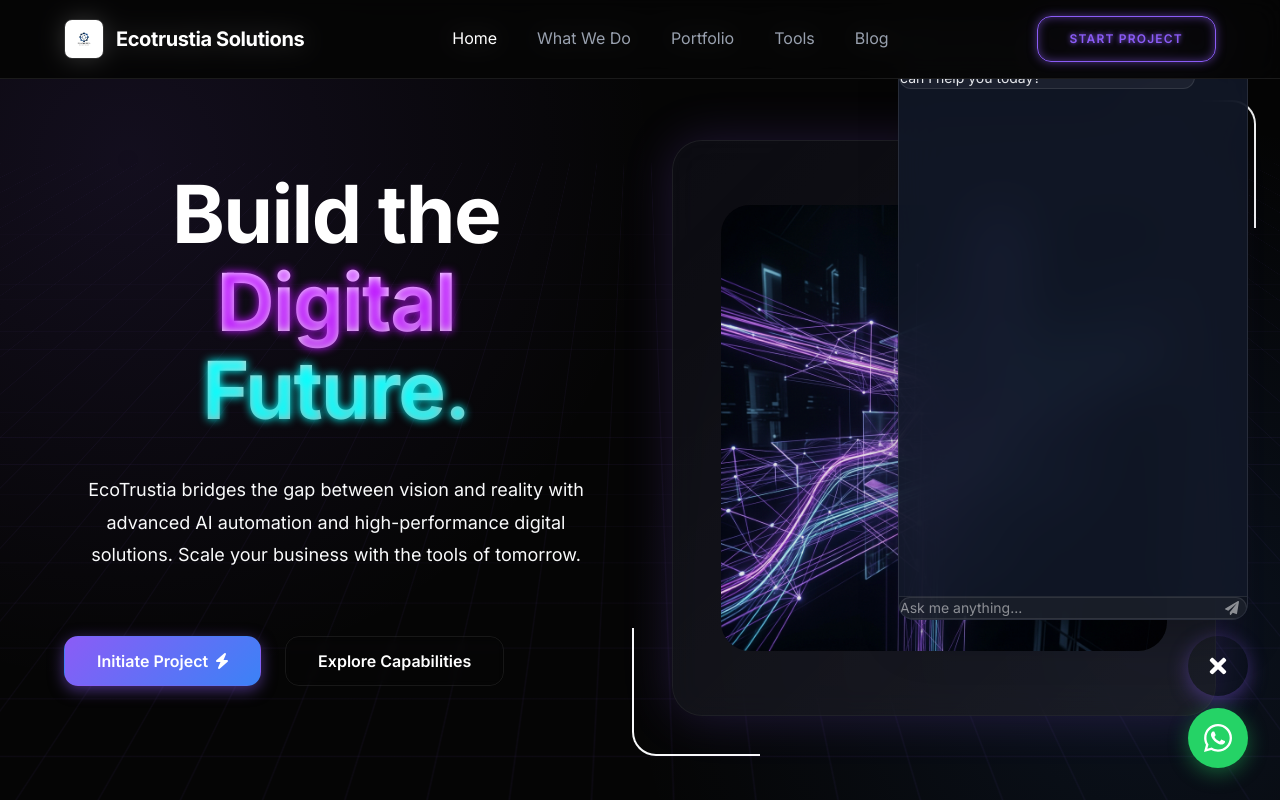
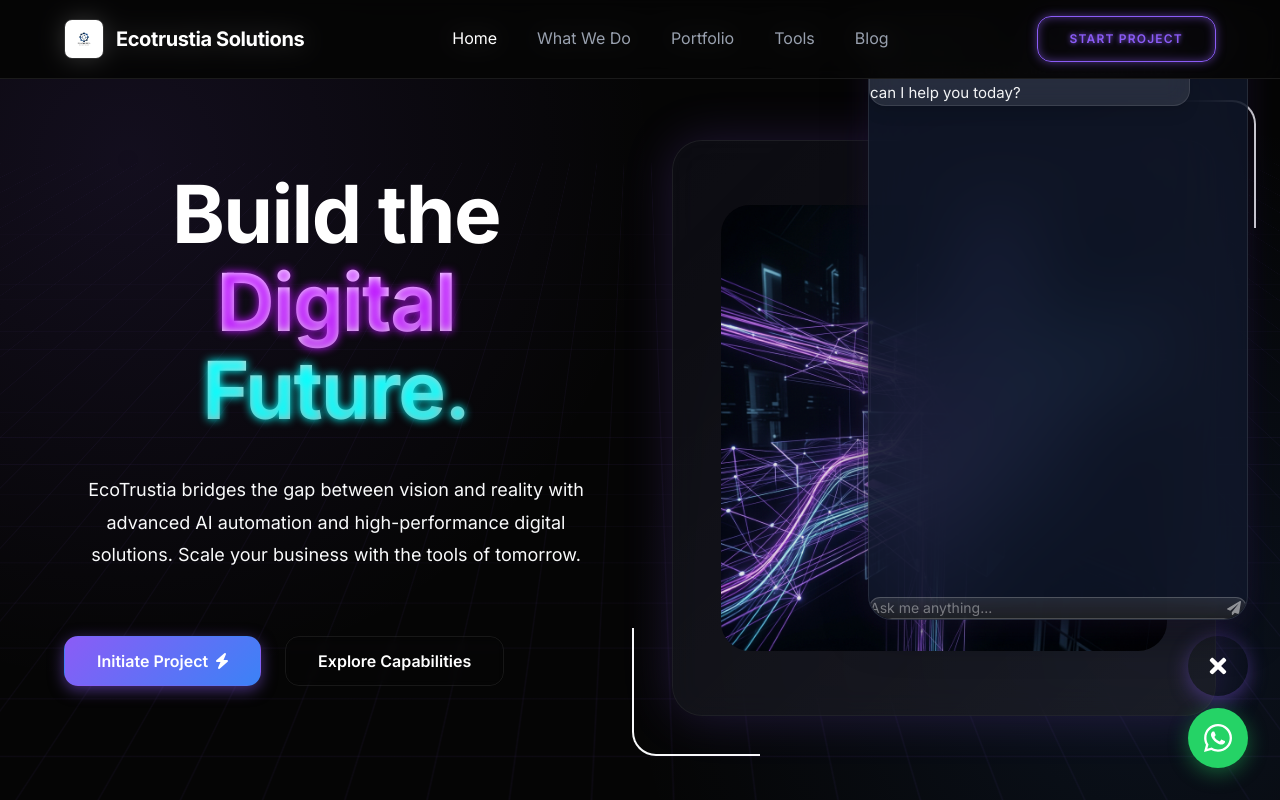
Before and after one commit to ahmed-ali-codes/ecotrustia-solutions, a Next.js app: page / in a window 1280 px wide. Both pictures are taken after a click on the button "Ask AI Assistant". Shown: the top 800 px of the page. Built offline with nearby package versions, Linux system fonts and the light colour scheme.

Commit message:
Enhance chatbot UI with glassmorphism and premium styling

```diff
--- a/src/app/components/FloatingWidgets.tsx
+++ b/src/app/components/FloatingWidgets.tsx
@@ -60,59 +60,66 @@ export default function FloatingWidgets() {
   return (
     <div className="fixed bottom-8 right-8 z-[100] flex flex-col items-end gap-4">
       {/* Chat Window */}
+      {/* Chat Window */}
       {isOpen && (
-        <div className="bg-[#111827]/90 backdrop-blur-xl border border-white/10 rounded-2xl w-[350px] h-[500px] sm:h-[600px] flex flex-col shadow-2xl overflow-hidden mb-4 animate-in fade-in slide-in-from-bottom-5">
+        <div className="bg-[#0f172a]/80 backdrop-blur-2xl border border-white/10 rounded-[1.5rem] w-[350px] sm:w-[380px] h-[500px] sm:h-[600px] flex flex-col shadow-[0_10px_40px_rgba(0,0,0,0.5),0_0_30px_rgba(139,92,246,0.15)] overflow-hidden mb-4 animate-in fade-in slide-in-from-bottom-5">
           {/* Header */}
-          <div className="bg-gradient-to-r from-primary/80 to-secondary/80 p-4 flex justify-between items-center text-white">
-            <div className="flex items-center gap-2">
-              <FaRobot className="text-xl" />
-              <span className="font-semibold">Ecotrustia AI</span>
+          <div className="bg-gradient-to-r from-primary/90 to-secondary/90 p-4 flex justify-between items-center text-white border-b border-white/10 relative overflow-hidden shrink-0">
+            <div className="absolute inset-0 bg-black/10 mix-blend-overlay"></div>
+            <div className="flex items-center gap-3 relative z-10">
+              <div className="bg-white/20 p-2.5 rounded-xl backdrop-blur-md shadow-[inset_0_1px_1px_rgba(255,255,255,0.4)]">
+                <FaRobot className="text-xl text-white drop-shadow-[0_0_8px_rgba(255,255,255,0.8)]" />
+              </div>
+              <div>
+                <h3 className="font-bold text-base leading-tight tracking-wide">Ecotrustia AI</h3>
+                <p className="text-[10px] text-white/80 uppercase tracking-widest font-semibold flex items-center gap-1.5 mt-0.5"><span className="w-1.5 h-1.5 rounded-full bg-green-400 shadow-[0_0_8px_rgba(74,222,128,0.8)] animate-pulse"></span> Online</p>
+              </div>
             </div>
-            <button onClick={() => setIsOpen(false)} className="hover:text-white/70 transition">
-              <FaTimes />
+            <button onClick={() => setIsOpen(false)} className="hover:bg-white/20 p-2 rounded-full transition relative z-10">
+              <FaTimes className="text-lg" />
             </button>
           </div>
 
           {/* Messages */}
-          <div className="flex-1 overflow-y-auto p-4 flex flex-col gap-3">
+          <div className="flex-1 overflow-y-auto p-5 flex flex-col gap-4 scrollbar-thin scrollbar-thumb-white/10 scrollbar-track-transparent relative">
             {messages.map((msg, idx) => (
               <div
                 key={idx}
-                className={`max-w-[85%] rounded-xl p-3 text-sm ${
+                className={`max-w-[85%] rounded-2xl p-4 text-[15px] leading-relaxed shadow-lg backdrop-blur-md ${
                   msg.role === 'user'
-                    ? 'bg-primary text-white self-end rounded-tr-sm'
-                    : 'bg-white/5 border border-white/10 text-gray-200 self-start rounded-tl-sm'
+                    ? 'bg-gradient-to-br from-primary to-[#7c3aed] text-white self-end rounded-tr-sm shadow-[0_8px_20px_rgba(139,92,246,0.25)] border border-primary/30'
+                    : 'bg-white/10 border border-white/10 text-gray-100 self-start rounded-tl-sm shadow-[0_8px_20px_rgba(0,0,0,0.2)]'
                 }`}
               >
                 {msg.content}
               </div>
             ))}
             {isLoading && (
-              <div className="bg-white/5 border border-white/10 text-gray-200 self-start rounded-tl-sm rounded-xl p-3 text-sm flex gap-1">
-                <span className="animate-bounce">.</span>
-                <span className="animate-bounce delay-100">.</span>
-                <span className="animate-bounce delay-200">.</span>
+              <div className="bg-white/10 border border-white/10 text-gray-100 self-start rounded-2xl rounded-tl-sm shadow-[0_8px_20px_rgba(0,0,0,0.2)] backdrop-blur-md p-4 flex gap-1.5 items-center h-[52px]">
+                <span className="w-1.5 h-1.5 bg-white/70 rounded-full animate-bounce"></span>
+                <span className="w-1.5 h-1.5 bg-white/70 rounded-full animate-bounce" style={{ animationDelay: '0.15s' }}></span>
+                <span className="w-1.5 h-1.5 bg-white/70 rounded-full animate-bounce" style={{ animationDelay: '0.3s' }}></span>
               </div>
             )}
             <div ref={messagesEndRef} />
           </div>
 
           {/* Input Area */}
-          <div className="p-3 border-t border-white/10 bg-black/20">
-            <form onSubmit={handleSend} className="flex gap-2 relative">
+          <div className="p-4 bg-gradient-to-t from-black/80 via-black/40 to-transparent relative shrink-0 pt-8">
+            <form onSubmit={handleSend} className="flex gap-2 relative z-10">
               <input
                 type="text"
                 value={input}
                 onChange={(e) => setInput(e.target.value)}
                 placeholder="Ask me anything..."
-                className="w-full bg-white/5 border border-white/10 rounded-full py-3 px-4 text-sm text-white focus:outline-none focus:border-primary/50 transition pr-12"
+                className="w-full bg-white/10 backdrop-blur-xl border border-white/20 rounded-full py-3.5 px-5 text-sm text-white focus:outline-none focus:border-primary/80 focus:shadow-[0_0_15px_rgba(139,92,246,0.3)] focus:bg-white/15 transition-all pr-[52px] placeholder-white/40"
               />
               <button
                 type="submit"
                 disabled={isLoading || !input.trim()}
-                className="absolute right-2 top-1/2 -translate-y-1/2 bg-primary hover:bg-primary/80 text-white rounded-full p-2 transition disabled:opacity-50"
+                className="absolute right-1.5 top-1/2 -translate-y-1/2 bg-gradient-to-r from-primary to-secondary hover:shadow-[0_0_15px_rgba(139,92,246,0.6)] hover:scale-105 text-white rounded-full p-2.5 transition-all disabled:opacity-50 disabled:shadow-none disabled:hover:scale-100"
               >
-                <FaPaperPlane className="text-sm" />
+                <FaPaperPlane className="text-sm ml-[-2px] mt-[1px]" />
               </button>
             </form>
           </div>
```
